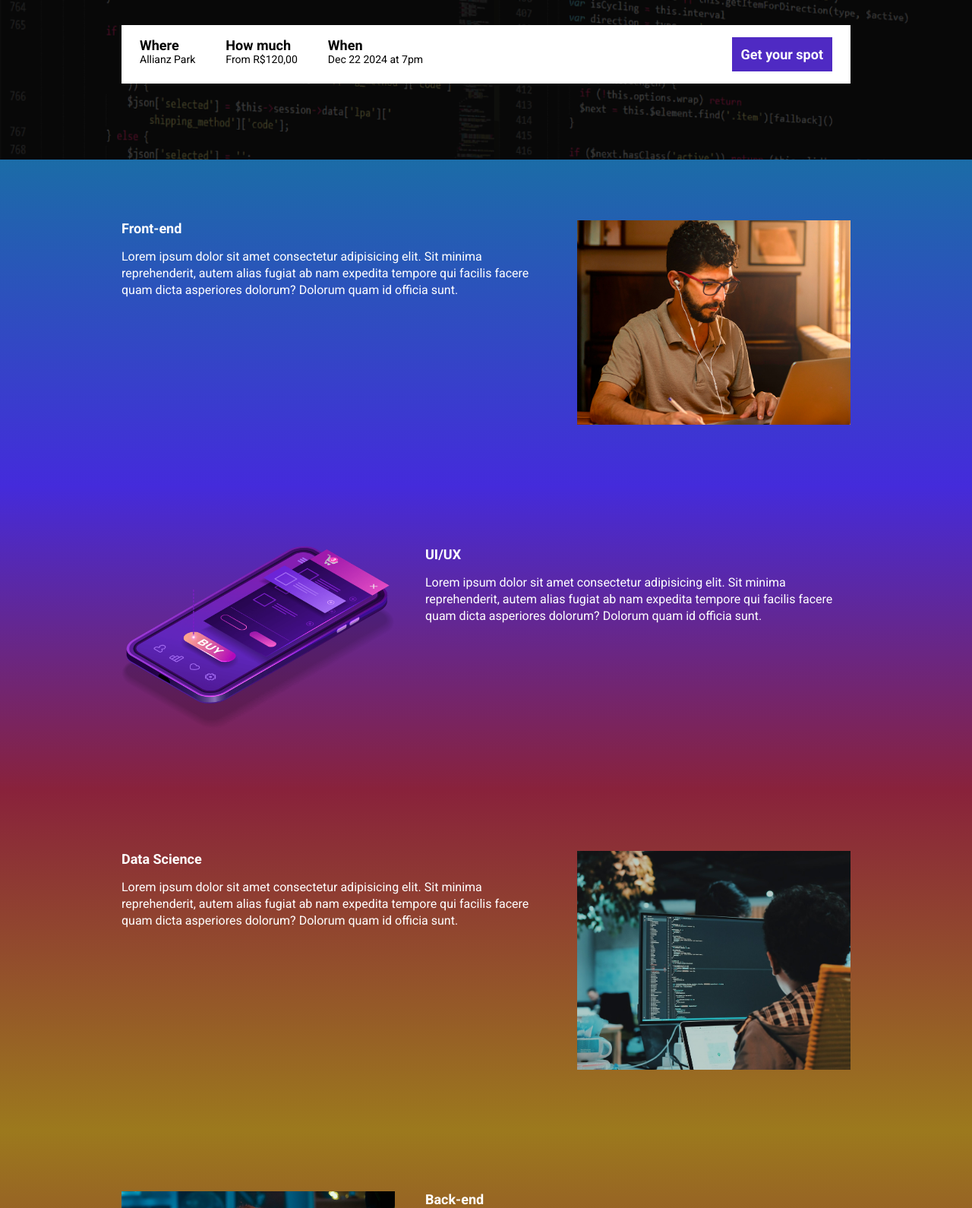
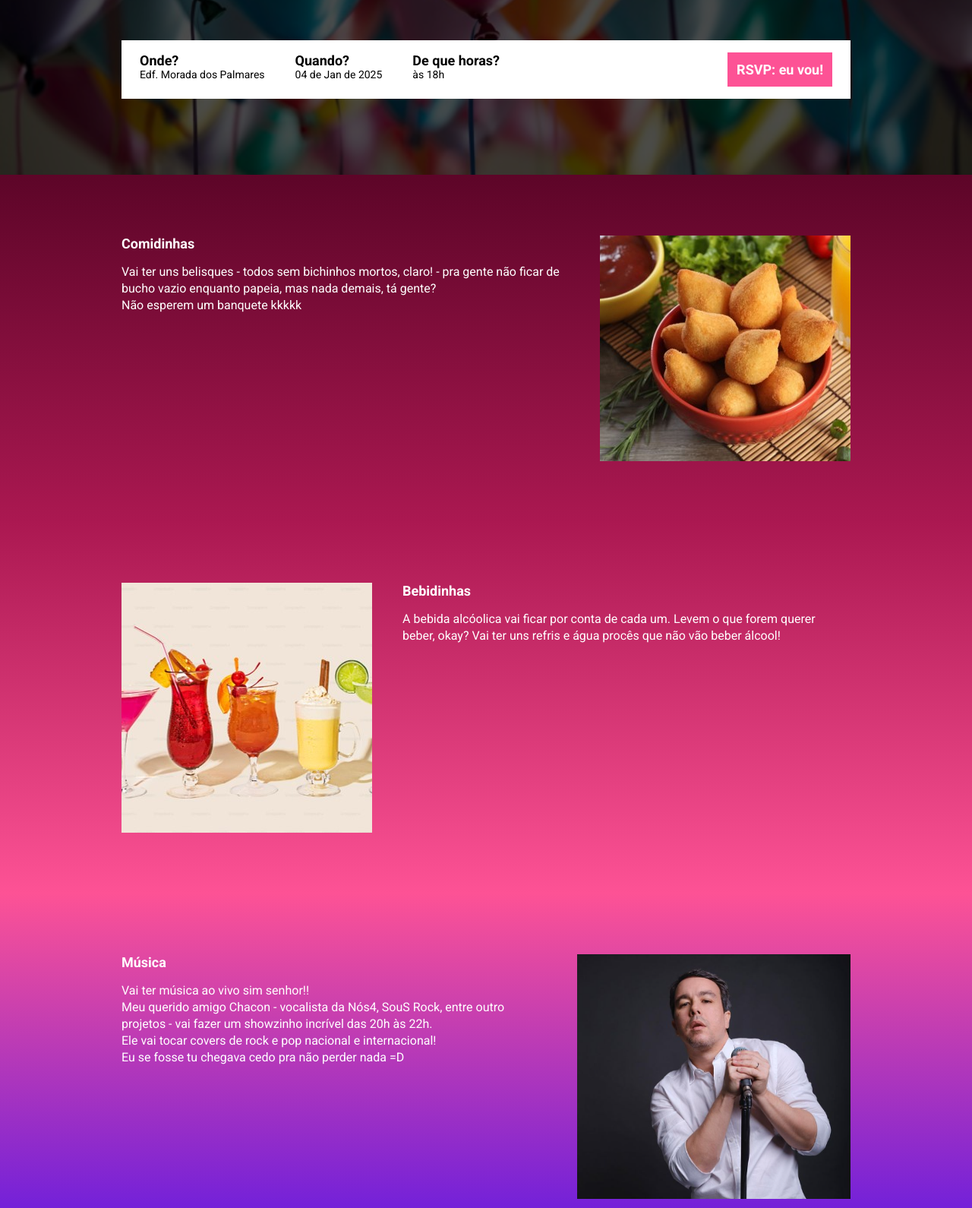
Before and after one commit to lucianafrazao/mybday, a website built with Parcel: page src/index.html in a window 1280 px wide. Shown: the part 351-1941 px from the top of the page at 76% size. Built offline with nearby package versions, Linux system fonts and the light colour scheme.

Commit message:
finalising project

```diff
--- a/package.json
+++ b/package.json
@@ -2,9 +2,9 @@
   "name": "m22mybday",
   "version": "1.0.0",
   "description": "",
-  "main": "index.js",
   "scripts": {
     "dev": "parcel src/index.html src/styles/main.scss src/scripts/main.js",
+    "build": "parcel build src/index.html",
     "test": "echo \"Error: no test specified\" && exit 1"
   },
   "keywords": [],
--- a/src/index.html
+++ b/src/index.html
@@ -3,7 +3,7 @@
 <head>
     <meta charset="UTF-8">
     <meta name="viewport" content="width=device-width, initial-scale=1.0">
-    <title>Tech Talks</title>
+    <title>Meus 40tinha</title>
     <link rel="preconnect" href="https://fonts.googleapis.com">
     <link rel="preconnect" href="https://fonts.gstatic.com" crossorigin>
     <link href="https://fonts.googleapis.com/css2?family=Roboto:ital,wght@0,100;0,300;0,400;0,500;0,700;0,900;1,100;1,300;1,400;1,500;1,700;1,900&display=swap" rel="stylesheet">
@@ -13,27 +13,27 @@
 <body>
     <header class="hero">
         <div class="container">
-            <img class="hero__logo" src="./images/ebac_logo.svg" alt="EBAC">
+            <img class="hero__logo" src="./images/gifts.png" alt="gifts">
             <p class="hero__text">
-                The biggest tech event in Brazil starts in <br> <span id="counter"></span>
+                Vem celebrar meus quarentinha comigo em: <br> <span id="counter"></span>
             </p>
             <div class="info-bar">
                 <ul class="info-bar__info">
                     <li class="info-bar__info__item">
-                        <b>Where</b>
-                        Allianz Park
+                        <b>Onde?</b>
+                        Edf. Morada dos Palmares
                 </li>
                     <li class="info-bar__info__item">
-                        <b>How much</b>
-                        From R$120,00
+                        <b>Quando?</b>
+                        04 de Jan de 2025
                     </li>
                     <li class="info-bar__info__item">
-                        <b>When</b>
-                        Dec 22 2024 at 7pm
+                        <b>De que horas?</b>
+                        às 18h
                     </li>
                 </ul>
-                <a href="" class="button button--primary">
-                    Get your spot
+                <a href="#" class="button button--primary">
+                    RSVP: eu vou!
                 </a>
             </div>
         </div>
@@ -41,45 +41,49 @@
     <section class="event event--frontend">
         <div class="container" data-aos="fade-right">
             <div class="event__details">
-                <h2 class="event__details__title">Front-end</h2>
+                <h2 class="event__details__title">Comidinhas</h2>
                 <p class="event__details__description">
-                    Lorem ipsum dolor sit amet consectetur adipisicing elit. Sit minima reprehenderit, autem alias fugiat ab nam expedita tempore qui facilis facere quam dicta asperiores dolorum? Dolorum quam id officia sunt.
+                    Vai ter uns belisques - todos sem bichinhos mortos, claro! - pra gente não ficar de bucho vazio enquanto papeia, mas nada demais, tá gente? <br>
+                    Não esperem um banquete kkkkk
                 </p>
             </div>
-            <img src="./images/frontend.png" alt="Front-end" class="event__image">
+            <img src="./images/food.jpg" alt="Front-end" class="event__image">
         </div>
     </section>
     <section class="event event--ui-ux event--image-left">
         <div class="container" data-aos="fade-left">
             <div class="event__details">
-                <h2 class="event__details__title">UI/UX</h2>
+                <h2 class="event__details__title">Bebidinhas</h2>
                 <p class="event__details__description">
-                    Lorem ipsum dolor sit amet consectetur adipisicing elit. Sit minima reprehenderit, autem alias fugiat ab nam expedita tempore qui facilis facere quam dicta asperiores dolorum? Dolorum quam id officia sunt.
+                    A bebida alcóolica vai ficar por conta de cada um. Levem o que forem querer beber, okay? Vai ter uns refris e água procês que não vão beber álcool!
                 </p>
             </div>
-            <img src="./images/ui-ux.png" alt="Front-end" class="event__image">
+            <img src="./images/drinks.jpg" alt="Front-end" class="event__image">
         </div>
     </section>
     <section class="event event--data-science">
         <div class="container" data-aos="fade-right">
             <div class="event__details">
-                <h2 class="event__details__title">Data Science</h2>
+                <h2 class="event__details__title">Música</h2>
                 <p class="event__details__description">
-                    Lorem ipsum dolor sit amet consectetur adipisicing elit. Sit minima reprehenderit, autem alias fugiat ab nam expedita tempore qui facilis facere quam dicta asperiores dolorum? Dolorum quam id officia sunt.
+                    Vai ter música ao vivo sim senhor!! <br>
+                    Meu querido amigo Chacon - vocalista da Nós4, SouS Rock, entre outro projetos - vai fazer um showzinho incrível das 20h às 22h. <br>
+                    Ele vai tocar covers de rock e pop nacional e internacional! <br>
+                    Eu se fosse tu chegava cedo pra não perder nada =D
                 </p>
             </div>
-            <img src="./images/data.png" alt="Front-end" class="event__image">
+            <img src="./images/chacon.png" alt="Chacon" class="event__image">
         </div>
     </section>
     <section class="event event--backend event--image-left">
         <div class="container" data-aos="fade-left">
             <div class="event__details">
-                <h2 class="event__details__title">Back-end</h2>
+                <h2 class="event__details__title">Bolinho</h2>
                 <p class="event__details__description">
-                    Lorem ipsum dolor sit amet consectetur adipisicing elit. Sit minima reprehenderit, autem alias fugiat ab nam expedita tempore qui facilis facere quam dicta asperiores dolorum? Dolorum quam id officia sunt.
+                    E claro que não poderia faltar um bolo delícia feito pelas mãos do meu talentoso amigo confeiteiro - e multiuso, porque esse homem faz de tudoooo! - Raul. Quem provou o do ano passado sabe do que eu tô falando ;D
                 </p>
             </div>
-            <img src="./images/backend.png" alt="Front-end" class="event__image">
+            <img src="./images/cake.jpg" alt="Cake" class="event__image">
         </div>
     </section>
 
--- a/src/scripts/main.js
+++ b/src/scripts/main.js
@@ -1,6 +1,6 @@
 AOS.init();
 
-const eventDate = new Date("Dec 22, 2024 10:00:00");
+const eventDate = new Date("Jan 05, 2025 18:00:00");
 const eventTimeStamp = eventDate.getTime();
 
 const timeCounter = setInterval(function() {
@@ -23,6 +23,6 @@ const timeCounter = setInterval(function() {
 
     if (timeTillEvent < 0) {
         clearInterval(timeCounter);
-        document.getElementById('counter').innerHTML = `Evento já iniciado`
+        document.getElementById('counter').innerHTML = `Ihhh chegou tarde, agora já foi!`
     }
 }, 1000)
--- a/src/styles/_event.scss
+++ b/src/styles/_event.scss
@@ -4,19 +4,19 @@
     padding: 80px 0;
 
     &--frontend {
-        background-image: linear-gradient(variables.$blue1, variables.$blue2);
+        background-image: linear-gradient(variables.$pink3, variables.$pink2);
     }
 
     &--ui-ux {
-        background-image: linear-gradient(variables.$blue2, variables.$pink);
+        background-image: linear-gradient(variables.$pink2, variables.$pink1);
     }
 
     &--data-science {
-        background-image: linear-gradient(variables.$pink, variables.$yellow);
+        background-image: linear-gradient(variables.$pink1, variables.$blue2);
     }
 
     &--backend {
-        background-image: linear-gradient(variables.$yellow, variables.$pink);
+        background-image: linear-gradient(variables.$blue2, variables.$blue1);
     }
 
     &--image-left {
--- a/src/styles/_hero.scss
+++ b/src/styles/_hero.scss
@@ -1,7 +1,7 @@
 .hero {
-    padding-top: 64px;
+    padding-top: 44px;
     padding-bottom: 100px;
-    background-image: url(../images/fundo.png);
+    background-image: url(../images/bg.jpg);
     background-repeat: no-repeat;
     background-size: cover;
     position: relative;
@@ -33,7 +33,7 @@
     &__logo {
         margin: 0 auto;
         display: block;
-        height: 80px;
+        height: 120px;
     }
 
     @media (max-width: 640px) {
--- a/src/styles/_variables.scss
+++ b/src/styles/_variables.scss
@@ -3,8 +3,8 @@ $textColor: #fff;
 $secondaryTextColor: #000;
 
 //Background colours
-$blue1: #1B6CA7;
-$blue2: #442BDB;
-$pink: #89223B;
-$yellow: #9C791D;
-$purple: #4F2AC3;
+$blue1: #28076b;
+$blue2: #5d19e4;
+$pink1: #fd5295;
+$pink2: #ab1851;
+$pink3: #5d0528;
--- a/src/styles/components/_buttons.scss
+++ b/src/styles/components/_buttons.scss
@@ -10,7 +10,7 @@
 
     &--primary {
         color: variables.$textColor;
-        background-color: variables.$purple;
+        background-color: variables.$pink1;
     }
 
     @media (max-width: 640px) {
```
Also changed, not shown: src/images/backend.png (deleted), src/images/bg.jpg (added), src/images/cake.jpg (added), src/images/chacon.png (added), src/images/data.png (deleted), src/images/drinks.jpg (added), src/images/ebac_logo.svg (deleted), src/images/food.jpg (added), src/images/frontend.png (deleted), src/images/fundo.png (deleted), src/images/gifts.png (added), src/images/ui-ux.png (deleted).
